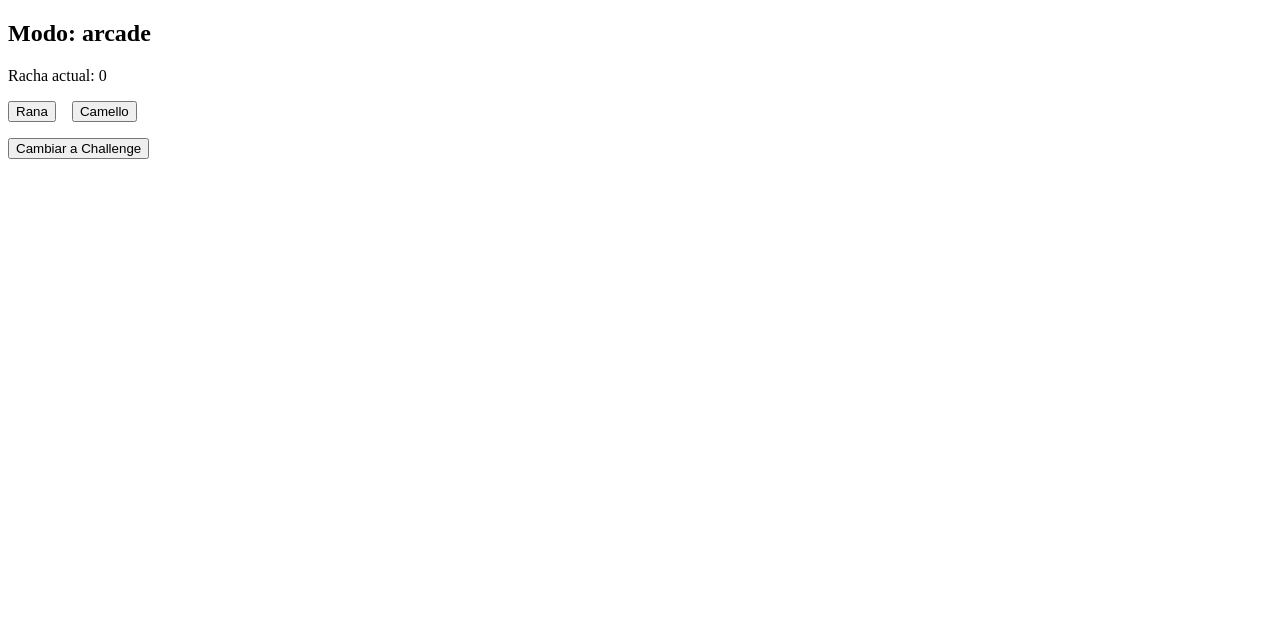
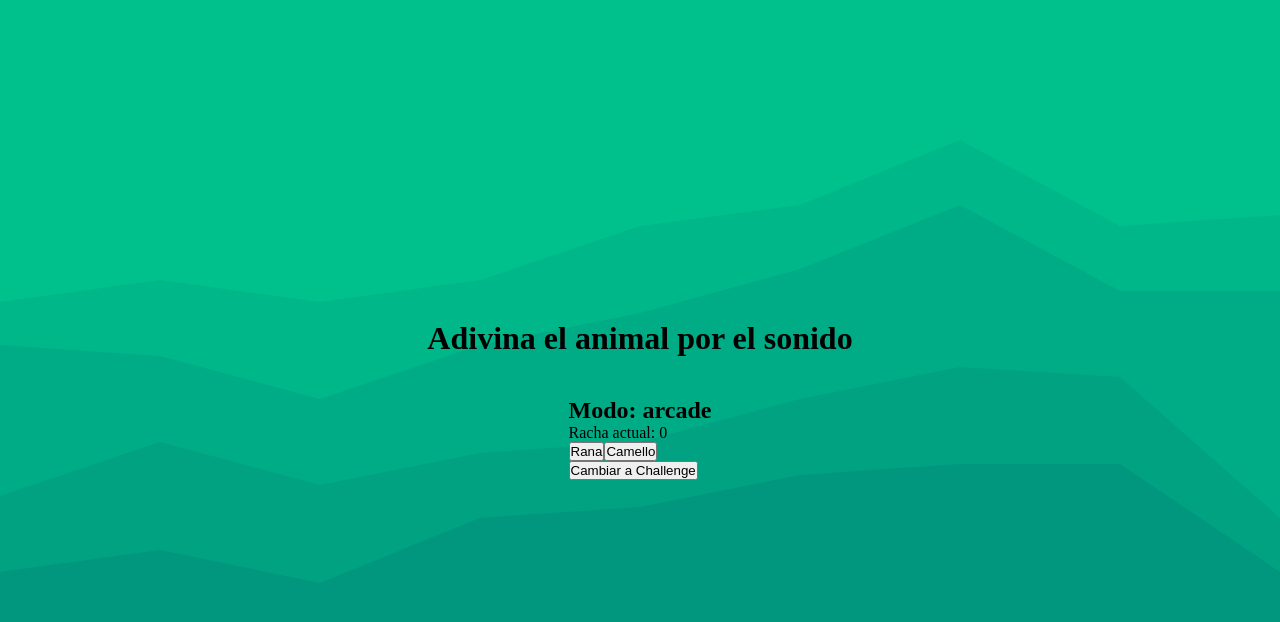
Before and after one commit to JaumeEsquerdo/sound-guessing-game, a React (Vite) app in the folder sound-guessing-game/: page / in a window 1280 px wide. Shown: the top 622 px of the page. Built offline with nearby package versions, Linux system fonts and the light colour scheme.

Commit message:
implementar wrappers y css para el bg con img y ajustando la altura a todo el h y w

```diff
--- a/sound-guessing-game/index.html
+++ b/sound-guessing-game/index.html
@@ -6,7 +6,7 @@
     <title>sound-guessing-game</title>
   </head>
   <body>
-    <div id="root"></div>
+    <div class="root" id="root"></div>
     <script type="module" src="/src/main.tsx"></script>
   </body>
 </html>
--- a/sound-guessing-game/src/App.tsx
+++ b/sound-guessing-game/src/App.tsx
@@ -1,13 +1,15 @@
 import AnimalGame from './components/AnimalGame.tsx'
+import Header from './components/Header.tsx'
 
 function App() {
 
 
   return (
-    <>
-    <AnimalGame/>
+    <div className='Wrapper'>
+      <Header />
+      <AnimalGame />
 
-    </>
+    </div>
   )
 }
 
--- a/sound-guessing-game/src/components/AnimalGame.tsx
+++ b/sound-guessing-game/src/components/AnimalGame.tsx
@@ -2,6 +2,7 @@ import { useEffect, useState } from 'react';
 import { useAnimals } from '../hooks/useAnimals';
 import type { Animal } from '../interfaces/Animal';
 import { getRandomAnimals } from '../utils/utils';
+import '../css/animalGame.css';
 
 const AnimalGame = () => {
     const { data: animals = [], isLoading, error } = useAnimals();
@@ -83,12 +84,12 @@ const AnimalGame = () => {
     if (!animals) return <p>Animales no encontrados</p>
 
     return (
-        <div>
-            <h2>Modo: {mode}</h2>
-            <p>Racha actual: {streak}</p>
+        <div className='AnimalGame-wrapper'>
+            <h2 className='AnimalGame-h2'>Modo: {mode}</h2>
+            <p className='AnimalGame-p'>Racha actual: {streak}</p>
 
             {/* Lista de animales para elegir */}
-            <div style={{ display: 'flex', gap: '1rem' }}>
+            <div className='AnimalGame-options'>
                 {currentAnimals.map(animal => (
                     <button
                         key={animal.id}
@@ -101,7 +102,7 @@ const AnimalGame = () => {
 
             {/* Modal de fin de challenge */}
             {isEndModal && (
-                <div className="modal">
+                <div className="EndModal">
                     <p>¡Has llegado al final de los animales disponibles!</p>
                     <button
                         onClick={() => {
@@ -118,8 +119,8 @@ const AnimalGame = () => {
             {mode === "challenge" && <p>Animales restantes: {remainingAnimals.length}</p>}
 
             {/* Botón para cambiar de modo */}
-            <div style={{ marginTop: '1rem' }}>
-                <button onClick={() => {
+            <div className='ChangeMode'>
+                <button className='ChamgeMode-btn' onClick={() => {
                     setMode(mode === "arcade" ? "challenge" : "arcade");
                     setStreak(0)
                     if (mode === "arcade") setRemainingAnimals(animals);
--- /dev/null
+++ b/sound-guessing-game/src/components/Header.tsx
@@ -0,0 +1,9 @@
+const Header = () => {
+    return (
+        <header>
+            <h1>Adivina el animal por el sonido</h1>
+        </header>
+    );
+}
+
+export default Header;
--- /dev/null
+++ b/sound-guessing-game/src/css/animalGame.css
@@ -0,0 +1,4 @@
+.AnimalGame-wrapper{}
+.AnimalGame-h2{}
+.AnimalGame-p{}
+.AnimalGame-options{}
--- a/sound-guessing-game/src/index.css
+++ b/sound-guessing-game/src/index.css
@@ -0,0 +1,24 @@
+* {
+    padding: 0;
+    margin: 0;
+    box-sizing: border-box;
+}
+
+body, html{
+    height: 100%;
+    width: 100%;
+}
+.root{
+    height: 100%;
+}
+.Wrapper {
+    width: 100%;
+    height: 100%;
+    background: url('../public/fondo-olas-horizontal.svg');
+    background-position: center;
+    display: flex;
+    flex-direction: column;
+    gap: 40px;
+    justify-content: center;
+    align-items: center;
+}
--- a/sound-guessing-game/src/main.tsx
+++ b/sound-guessing-game/src/main.tsx
@@ -2,6 +2,7 @@ import React from 'react';
 import ReactDOM from "react-dom/client";
 import { QueryClient, QueryClientProvider } from "@tanstack/react-query";
 import App from './App';
+import './index.css'
 
 const queryClient = new QueryClient();
 
```
Also changed, not shown: sound-guessing-game/src/App.css (deleted).
